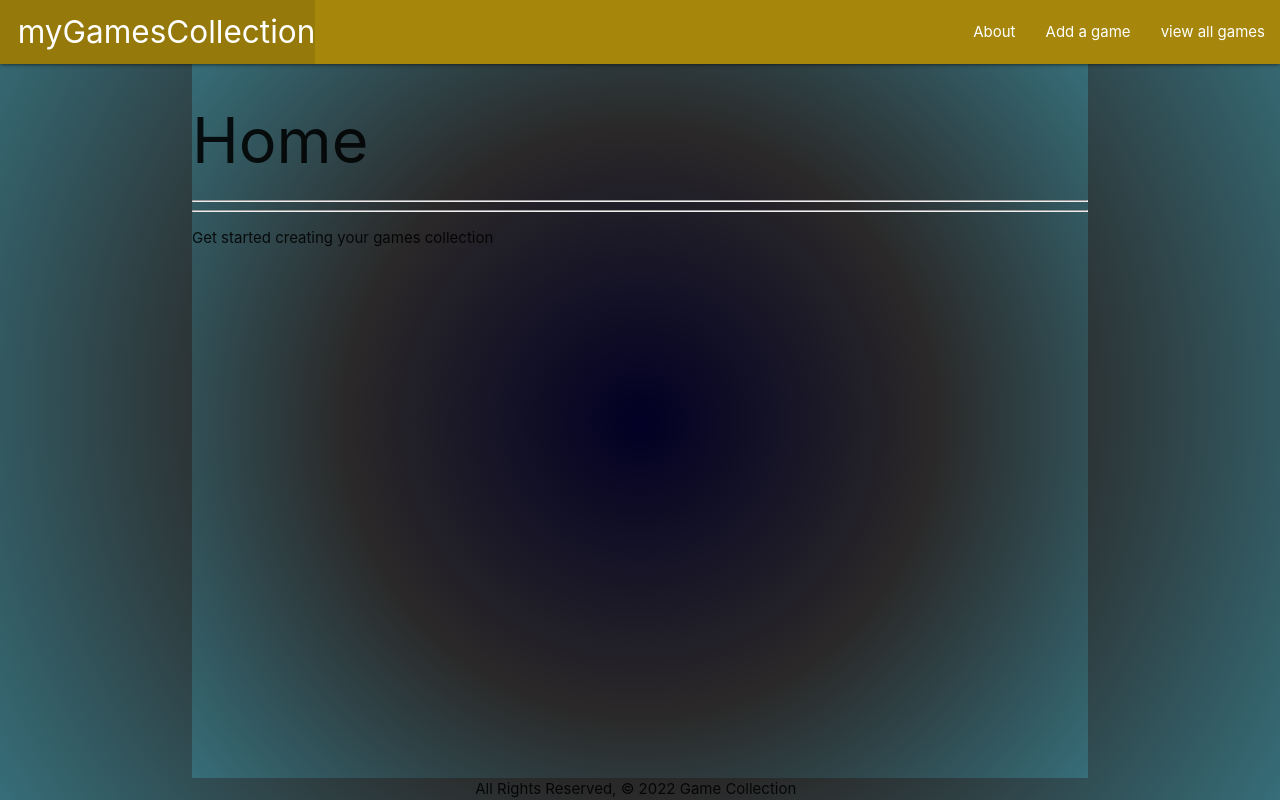
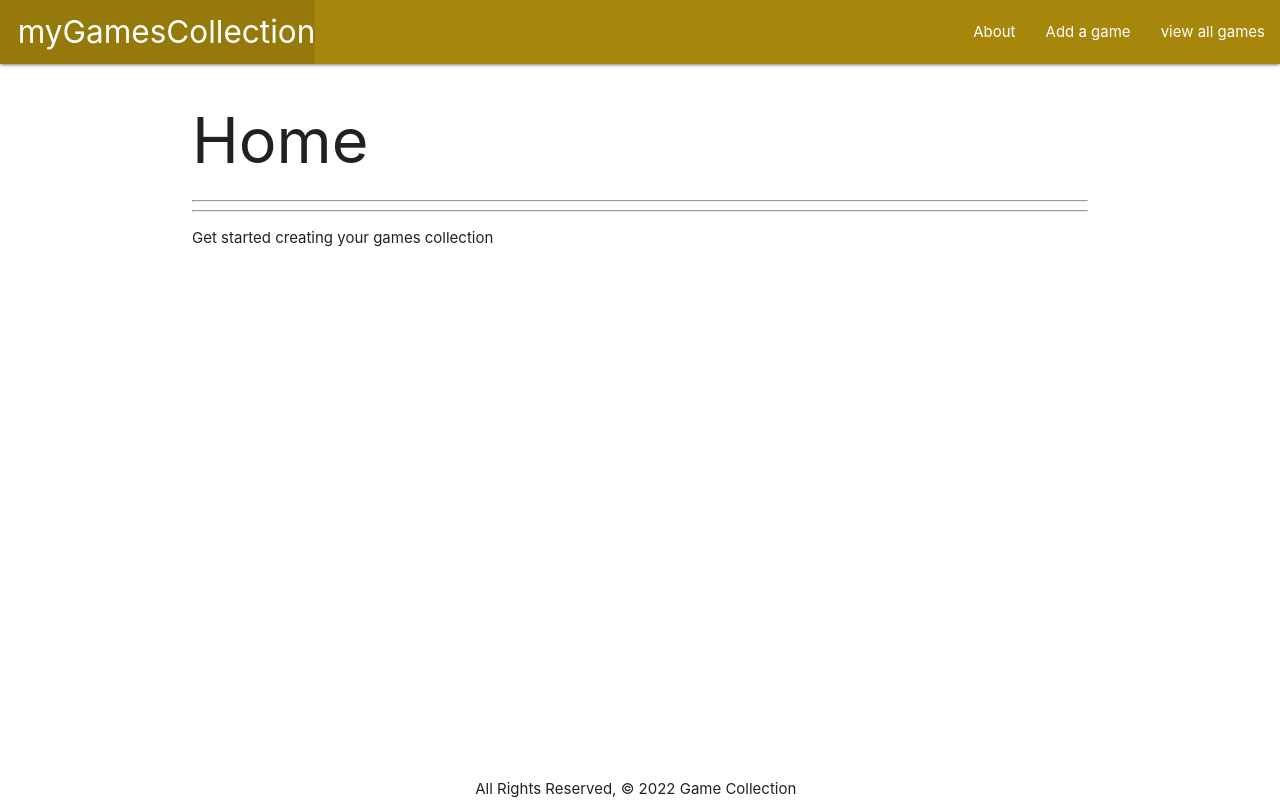
Before and after one commit to Kemd/Django-Collections-4, a Django app: page / in a window 1280 px wide. Run offline with Django 4.2, Linux system fonts and the light colour scheme.

Commit message:
adds more styling

```diff
--- a/main_app/static/css/style.css
+++ b/main_app/static/css/style.css
@@ -3,23 +3,9 @@ body {
   min-height: 100vh;
   flex-direction: column;
   /* background-color: rgb(76, 87, 96); */
-  background: rgb(2, 0, 36);
-  background: radial-gradient(
-    circle,
-    rgba(2, 0, 36, 1) 0%,
-    rgb(42, 40, 40) 51%,
-    rgba(54, 110, 121, 1) 100%
-  );
+  /* background: rgb(2, 0, 36); */
 }
 
-.container {
-  background: radial-gradient(
-    circle,
-    rgba(2, 0, 36, 1) 0%,
-    rgb(42, 40, 40) 51%,
-    rgba(54, 110, 121, 1) 100%
-  );
-}
 
 .navbar,
 .page-footer {
--- a/main_app/templates/games/detail.html
+++ b/main_app/templates/games/detail.html
@@ -2,7 +2,7 @@
 
 <h1>Game details</h1>
 
-<div class="card medium">
+<div class="card">
   <div class="card-content">
     <span class="card-title">{{game.name}}</span>
     <h4>Genre(s): {{game.genre}}</h4>
```
Also changed, not shown: main_app/models.py (line endings or trailing spaces).
